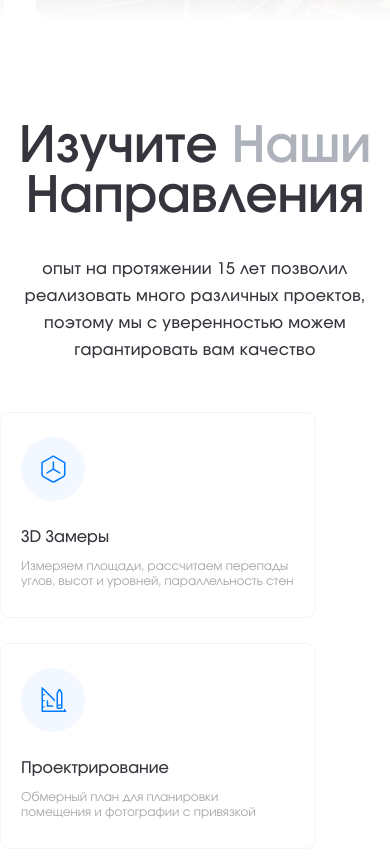
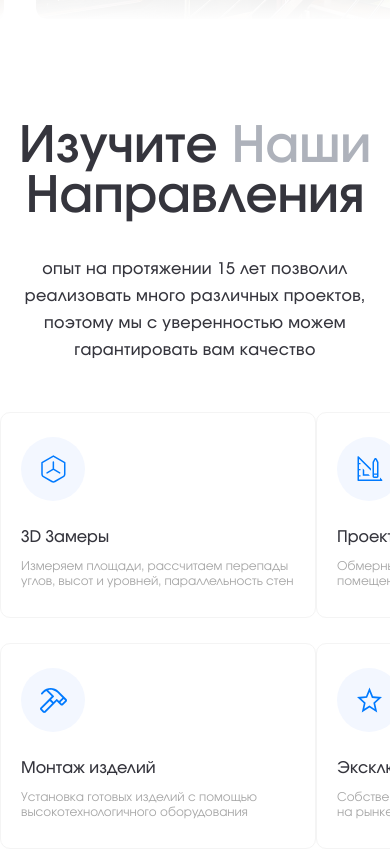
Before and after one commit to evvgenchik/Stemsa, a SvelteKit app: page / in a window 390 px wide. Shown: the part 1140-1996 px from the top of the page. Built offline with nearby package versions, Linux system fonts and the light colour scheme.

Commit message:
add slider

```diff
--- a/src/css/app.css
+++ b/src/css/app.css
@@ -61,6 +61,13 @@ input[type=number] {
     -moz-appearance: textfield;
 }
 
+html, body {
+    height: 100%;
+    margin: 0;
+    padding: 0;
+    width: 100%;
+}
+
 html {
     font-size: 1px;
 }
@@ -70,14 +77,24 @@ body {
     font-family: Involve;
     font-size: 16rem;
     font-weight: 500;
+    overflow-x: hidden;
+    height: 100%;
 }
 
 .container {
     margin: 0 auto;
-    max-width: 1012rem;
+    max-width: 1032rem;
+    padding: 0 10rem;
     width: 100%;
 }
 
 .highlight {
     color: #AEB2BB;
 }
+
+@media (max-width: 660px) {
+    .container {
+        max-width: 530rem;
+        padding: 0;
+    }
+}
--- a/src/routes/main/directions.svelte
+++ b/src/routes/main/directions.svelte
@@ -1,3 +1,56 @@
+<script lang="ts">
+    const SCROLL_SPEED_MULTIPLIER = 2;
+    const VERTICAL_SCROLLING_RANGE = 25;
+
+    let listRef: HTMLElement;
+    let paneRef: HTMLElement;
+
+    let panePosX = 0;
+    let isDragging = false;
+    let startY = 0;
+    let cursorX = 0;
+
+    function onDrag(event) {
+        if (!isDragging) {
+            return;
+        }
+        const currentY = event.offsetY || (event.touches && event.touches[0].clientY);
+
+        // Ignore vertical movement if it exceeds a small threshold (e.g., 5px)
+        if (Math.abs(currentY - startY) > VERTICAL_SCROLLING_RANGE) {
+            return;
+        }
+
+        event.preventDefault();
+
+        const listRect = listRef.getBoundingClientRect();
+        const paneRect = paneRef.getBoundingClientRect();
+        const maxRightPosition = -(paneRect.width - listRect.width - listRef.offsetLeft * 2);
+
+        const offsetX = event.offsetX || (event.touches && event.touches[0].clientX);
+
+        let leftPosX = (offsetX - cursorX) * SCROLL_SPEED_MULTIPLIER;
+
+        leftPosX = Math.min(leftPosX, 0);
+        leftPosX = Math.max(leftPosX, maxRightPosition);
+
+        paneRef.style.left = `${leftPosX}px`;
+    }
+
+    function onPointerDown(event) {
+        const offsetX = event.offsetX || (event.touches && event.touches[0].clientX);
+        const offsetY = event.offsetY || (event.touches && event.touches[0].clientY);
+
+        isDragging = true;
+        cursorX = (offsetX - paneRef.offsetLeft);
+        startY = offsetY;
+    }
+
+    function stopDragging() {
+        isDragging = false;
+    }
+</script>
+
 <div class="directions">
     <h2 class="title">
         Изучите <span class="highlight">Наши</span> Направления
@@ -8,7 +61,23 @@
         поэтому мы с уверенностью можем гарантировать вам качество
     </p>
 
-    <div class="list">
+    <!-- svelte-ignore a11y-no-static-element-interactions -->
+    <div class="list"
+         on:pointermove={onDrag}
+         on:pointerdown={onPointerDown}
+         on:pointerup={stopDragging}
+         on:touchmove={onDrag}
+         on:touchstart={onPointerDown}
+         on:touchend={stopDragging}
+         bind:this={listRef}
+         >
+
+        <div
+            class="pane"
+            style="-webkit-transform: translateX({panePosX}px); transform: translateX({panePosX}px)"
+            bind:this={paneRef}
+            >
+
             <div class="item">
                 <div class="icon-container">
                     <img src="./images/main/directions/rhombus.svg" alt="" class="icon">
@@ -83,11 +152,13 @@
             </div>
         </div>
     </div>
+</div>
 
 <style lang="postcss">
     .directions {
         margin-top: 100rem;
         text-align: center;
+        width: 100%;
 
         .title {
             font-size: 50rem;
@@ -103,11 +174,15 @@
         }
 
         .list {
-            justify-content: space-between;
-            display: flex;
-            flex-wrap: wrap;
             margin-top: 48rem;
+
+            .pane {
+                display: grid;
+                grid-template-columns: repeat(3, 1fr);
+                pointer-events: none;
                 row-gap: 25rem;
+
+                transform: translateX(0);
 
                 .item {
                     border: 1rem solid #F4F4F4;
@@ -142,4 +217,29 @@
                 }
             }
         }
+    }
+
+    @media (max-width: 980px) {
+        .directions {
+            .list {
+                .pane {
+                    grid-template-columns: repeat(2, 1fr);
+                }
+            }
+        }
+    }
+
+    @media (max-width: 660px) {
+        .directions {
+            .list {
+                height: 446rem;
+                position: relative;
+
+                .pane {
+                    grid-template-columns: repeat(3, 1fr);
+                    position: absolute;
+                }
+            }
+        }
+    }
 </style>
```
Lines whose indentation alone changed are shown as unchanged.
